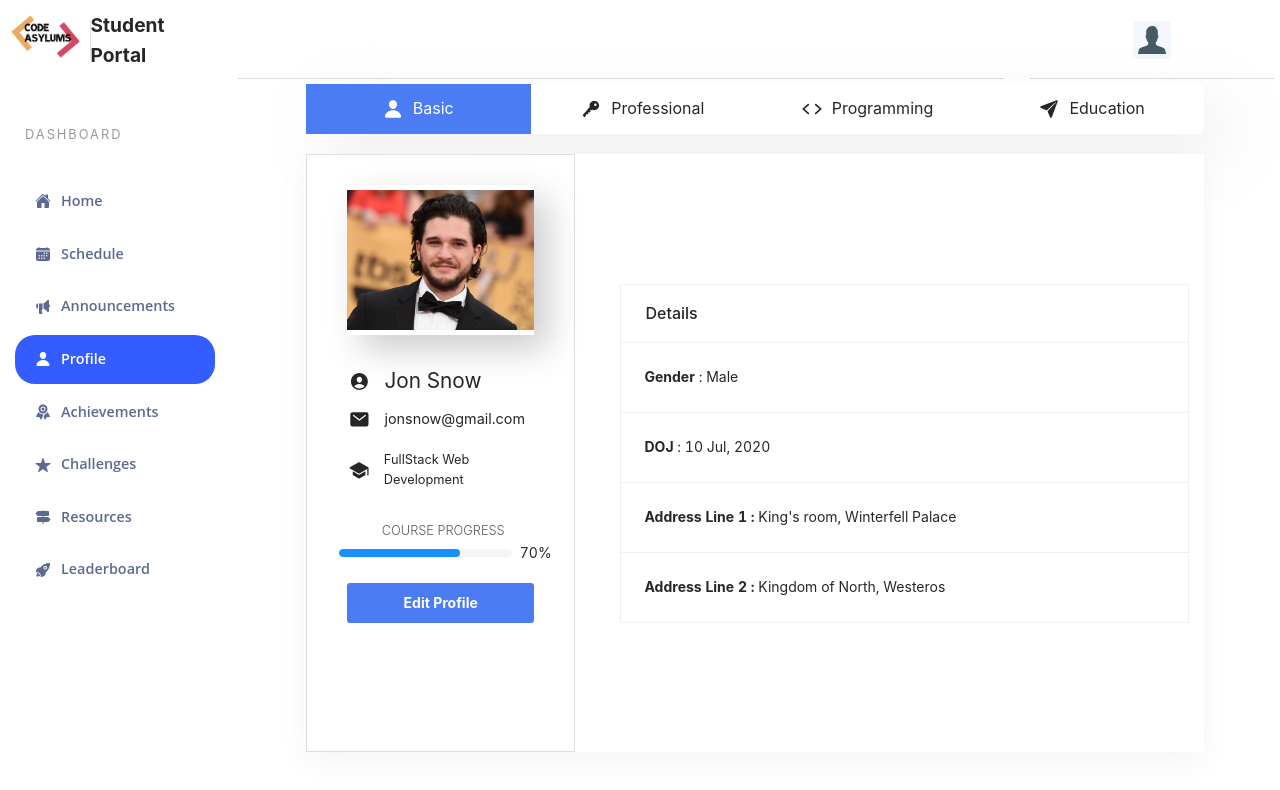
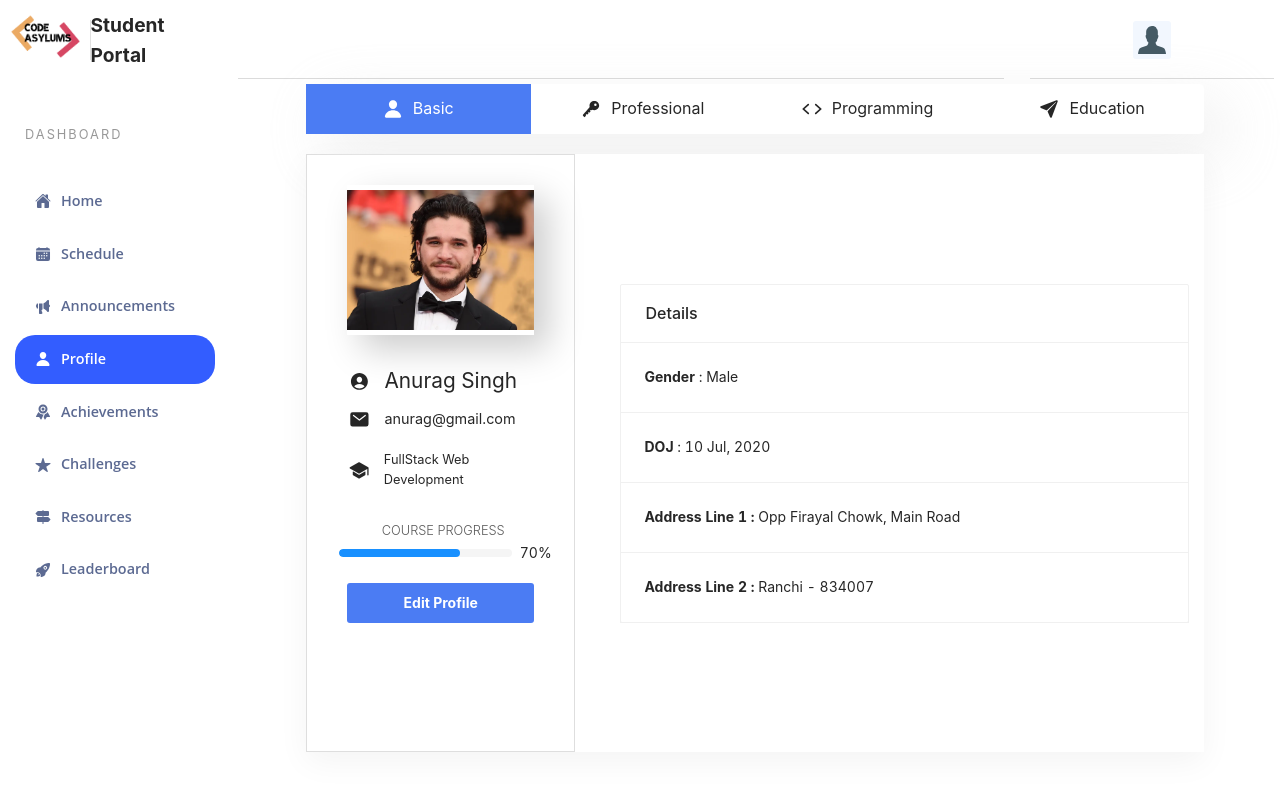
Before and after one commit to Eddges/react-dashboard, a React (Create React App) app: page /profile in a window 1280 px wide. Shown: the top 790 px of the page. Built offline with nearby package versions, Linux system fonts and the light colour scheme.

Commit message:
content changed to something more suitable

```diff
--- a/src/components/home/home.js
+++ b/src/components/home/home.js
@@ -20,15 +20,15 @@ class Home extends React.Component {
                 }]
 
         const leaderboard = [{
-            name : 'Peter Baelish',
+            name : 'Anurag Singh',
             course : 'FullStack Web Development',
             score : '500xp'
         }, {
-            name : 'Neddard Stark',
+            name : 'Aman Kumar',
             course : 'FullStack Web Development',
             score : '440xp'
         }, {
-            name : 'Jon Snow',
+            name : 'Shreya Parasar',
             course : 'FullStack Web Development',
             score : '410xp'
         }]
--- a/src/profileReducer.js
+++ b/src/profileReducer.js
@@ -3,21 +3,21 @@ import { localeData } from "moment"
 const profileState = {
     profile : {
         basic : {
-            name : "Jon Snow",
-            email : "jonsnow@gmail.com",
+            name : "Anurag Singh",
+            email : "anurag@gmail.com",
             course : 'FullStack Web Development',
             gender : 'Male',
             DOJ : '10 Jul, 2020',
-            add1 : 'King\'s room, Winterfell Palace',
-            add2 : 'Kingdom of North, Westeros',
+            add1 : 'Opp Firayal Chowk, Main Road',
+            add2 : 'Ranchi - 834007',
             progress : 70
         },
         professional : {
-            company : 'Night\'s watch',
+            company : 'Amazon',
             experience : '2yr',
-            position : 'King',
-            location : 'Winterfell',
-            job_details : 'Management of Winterfell',
+            position : 'SDE Intern',
+            location : 'Hyderabad',
+            job_details : 'JavaScript engineer',
             skills : ['JavaScript', 'React', 'Linux', 'Python', 'Docker', 'Ansible', 'Kubernetes', 'NodeJS']
         },
         programming : {
```
